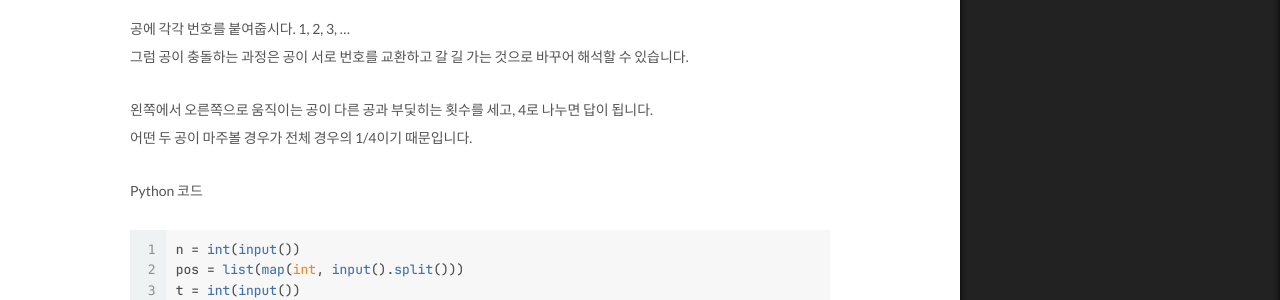
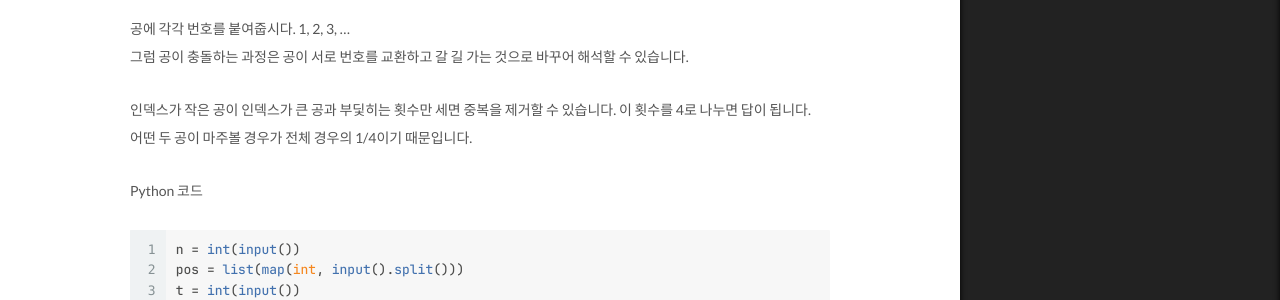
Before and after one commit to skrewbar/skrewbar.github.io, a Jekyll site: the page built from _posts/SSPC/2024-11-02-SSPC2차.md, in a window 1280 px wide and 1400 px high, scrolled down 3944 px. Shown: the part 554-854 px from the top of the window. Built offline with Jekyll 4.4.1, drawn with Linux system fonts in a browser that asks for light colours; some web fonts are replaced; comment, search, counter and statistics services are not loaded.

Commit message:
✏️ E번 설명 오류 수정

```diff
--- a/_posts/SSPC/2024-11-02-SSPC2차.md
+++ b/_posts/SSPC/2024-11-02-SSPC2차.md
@@ -180,7 +180,7 @@ for k in range(1, int(input()) + 1):
 공에 각각 번호를 붙여줍시다. 1, 2, 3, ...
 그럼 공이 충돌하는 과정은 공이 서로 번호를 교환하고 갈 길 가는 것으로 바꾸어 해석할 수 있습니다.
 
-왼쪽에서 오른쪽으로 움직이는 공이 다른 공과 부딫히는 횟수를 세고, 4로 나누면 답이 됩니다.
+인덱스가 작은 공이 인덱스가 큰 공과 부딫히는 횟수만 세면 중복을 제거할 수 있습니다. 이 횟수를 4로 나누면 답이 됩니다.
 어떤 두 공이 마주볼 경우가 전체 경우의 1/4이기 때문입니다.
 
 Python 코드
```
